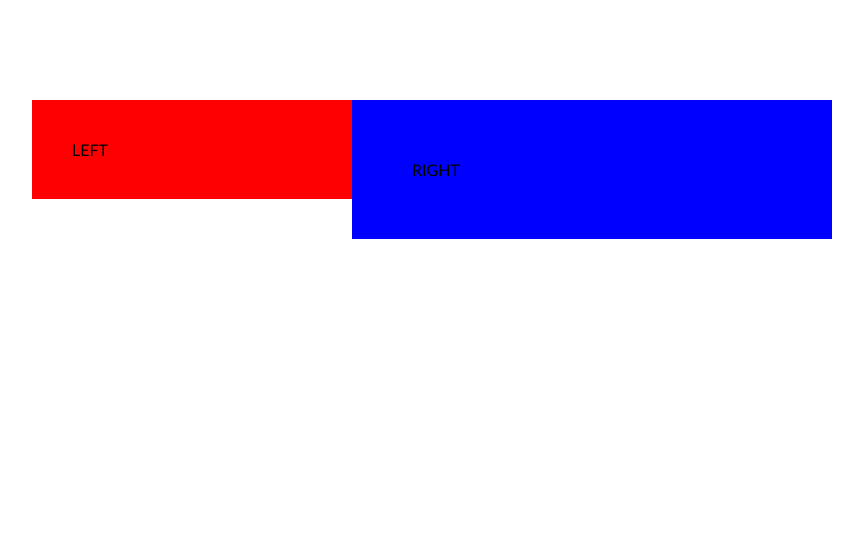
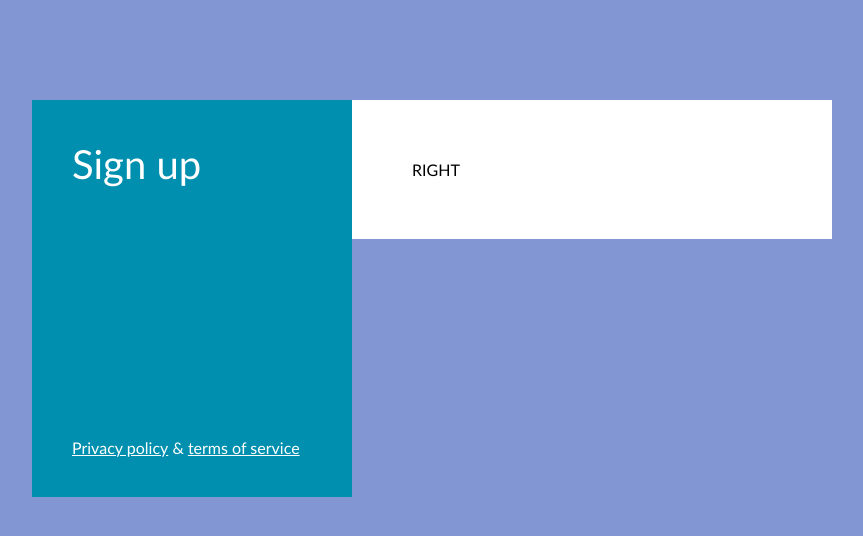
Before and after one commit to front-end-by-rimantas/35-grupe-sign-up, a website: page index.html in a window 1280 px wide. Shown: the whole page, without its empty margins (208-1071 px from the left). Drawn offline with Linux system fonts and the light colour scheme.

Commit message:
Left column content

```diff
--- a/css/main.css
+++ b/css/main.css
@@ -9,6 +9,7 @@ body * {
 body {
     font-family: 'Gill Sans', 'Gill Sans MT', Calibri, 'Trebuchet MS',
         sans-serif;
+    background-color: #8396d4;
 }
 
 .container {
@@ -21,12 +22,27 @@ body {
     width: 40%;
     float: left;
     padding: 40px;
-    background-color: red;
+    background-color: #008fae;
+    color: #fff;
+}
+
+.main-title {
+    width: 100%;
+    margin-bottom: 250px;
+    font-size: 40px;
+    font-weight: normal;
+}
+
+.bottom-links {
+}
+
+.bottom-links > .link {
+    color: #fff;
 }
 
 .right-column {
     width: 60%;
     float: left;
     padding: 60px;
-    background-color: blue;
+    background-color: #fff;
 }
--- a/index.html
+++ b/index.html
@@ -20,7 +20,12 @@
 <body>
     <main class="container">
         <div class="left-column">
-            LEFT
+            <h1 class="main-title">Sign up</h1>
+            <footer class="bottom-links">
+                <a href="#" class="link">Privacy policy</a>
+                &
+                <a href="#" class="link">terms of service</a>
+            </footer>
         </div>
         <div class="right-column">
             RIGHT
```
